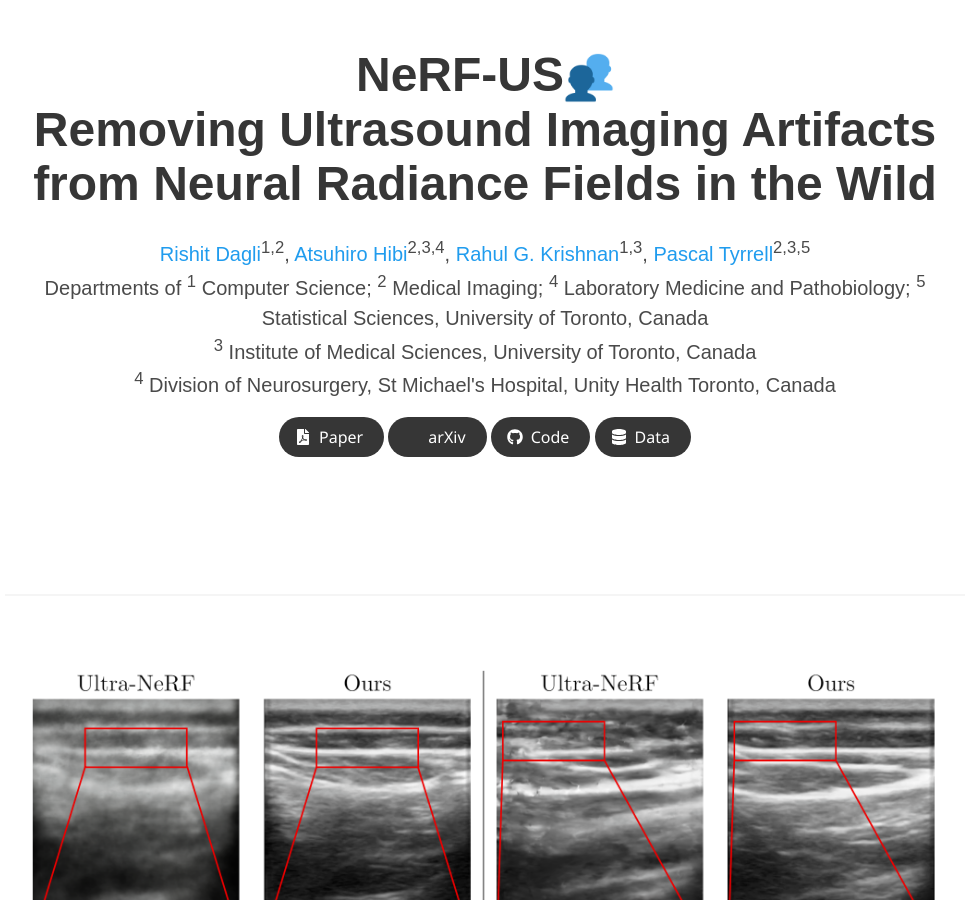
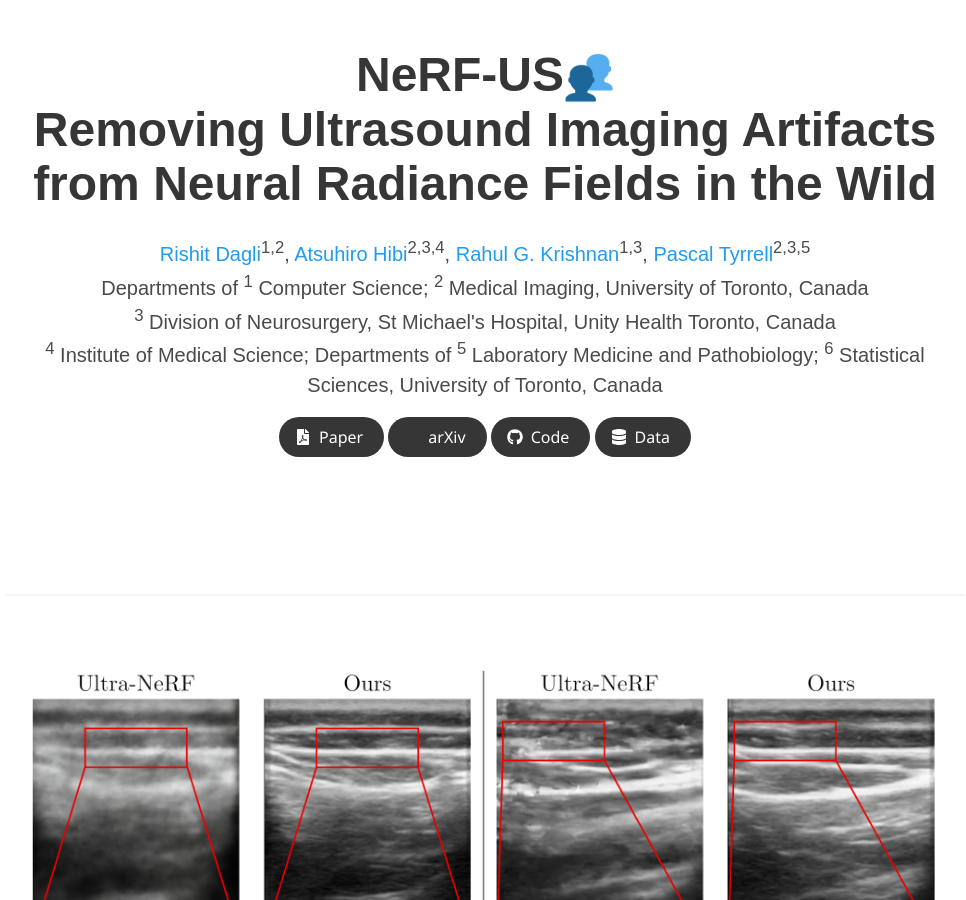
Before and after one commit to Rishit-dagli/personal-website, a Jekyll site: the page built from _pages/nerf-us.md, in a window 1280 px wide and 900 px high. Shown: the whole window, without its empty margins (155-1121 px from the left). Built offline with Jekyll 4.4.1, drawn with Linux system fonts in a browser that asks for light colours; nearby versions of some CDN libraries; some web fonts are replaced; library files that are not in the unit come from our copies; a style sheet for code colours, icons or effects is not loaded.

Commit message:
affiliation

```diff
--- a/_pages/nerf-us.md
+++ b/_pages/nerf-us.md
@@ -9,10 +9,9 @@ title:
 authors:
     <a href="https://www.cs.toronto.edu/~rishit">Rishit Dagli</a><sup>1,2</sup>, <a href="https://hibiat.github.io/cv1/">Atsuhiro Hibi</a><sup>2,3,4</sup>, <a href="https://www.cs.toronto.edu/~rahulgk/">Rahul G. Krishnan</a><sup>1,3</sup>, <a href="https://scholar.google.com/citations?user=c-KHCzEAAAAJ&hl=en&oi=ao">Pascal Tyrrell</a><sup>2,3,5</sup>
 affiliations:
-    Departments of <sup>1</sup> Computer Science;
-    <sup>2</sup> Medical Imaging; <sup>4</sup> Laboratory Medicine and Pathobiology; <sup>5</sup> Statistical Sciences, University of Toronto, Canada<br>
-    <sup>3</sup> Institute of Medical Sciences, University of Toronto, Canada<br>
-    <sup>4</sup> Division of Neurosurgery, St Michael's Hospital, Unity Health Toronto, Canada
+    Departments of <sup>1</sup> Computer Science; <sup>2</sup> Medical Imaging, University of Toronto, Canada<br>
+    <sup>3</sup> Division of Neurosurgery, St Michael's Hospital, Unity Health Toronto, Canada<br>
+    <sup>4</sup> Institute of Medical Science; Departments of <sup>5</sup> Laboratory Medicine and Pathobiology; <sup>6</sup> Statistical Sciences, University of Toronto, Canada
 arxiv: blank
 paper: blank
 code: https://github.com/Rishit-dagli/nerf-us
```
